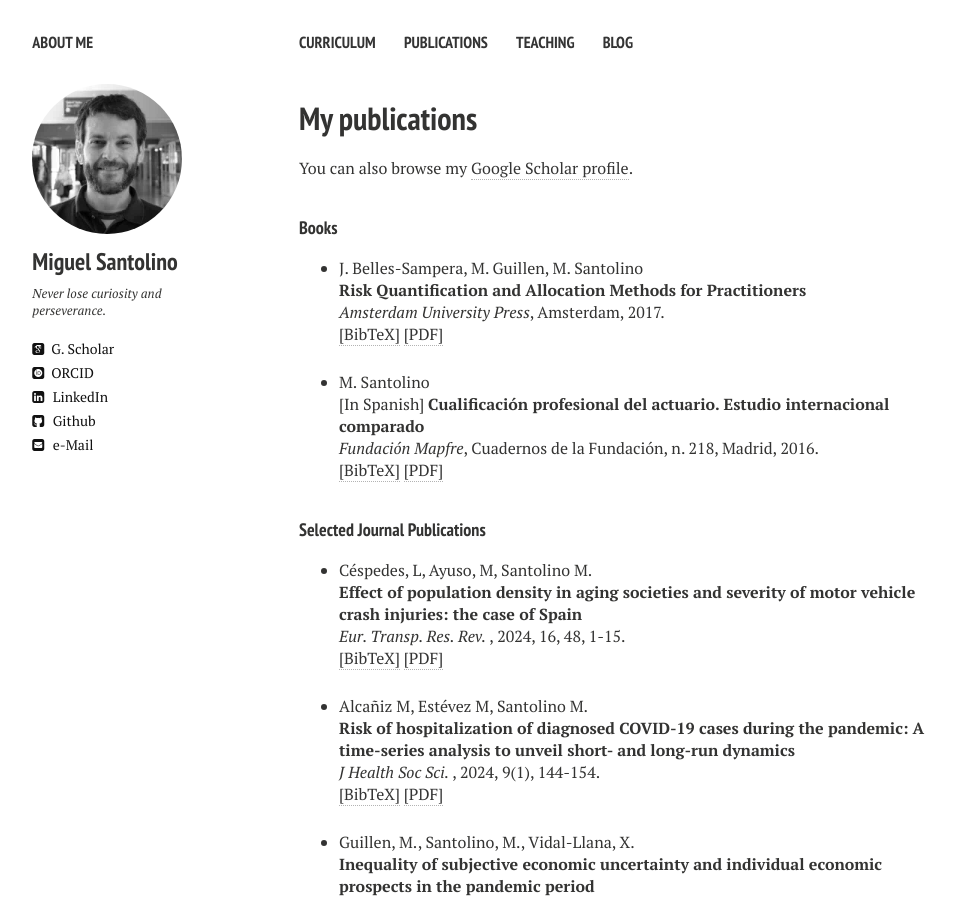
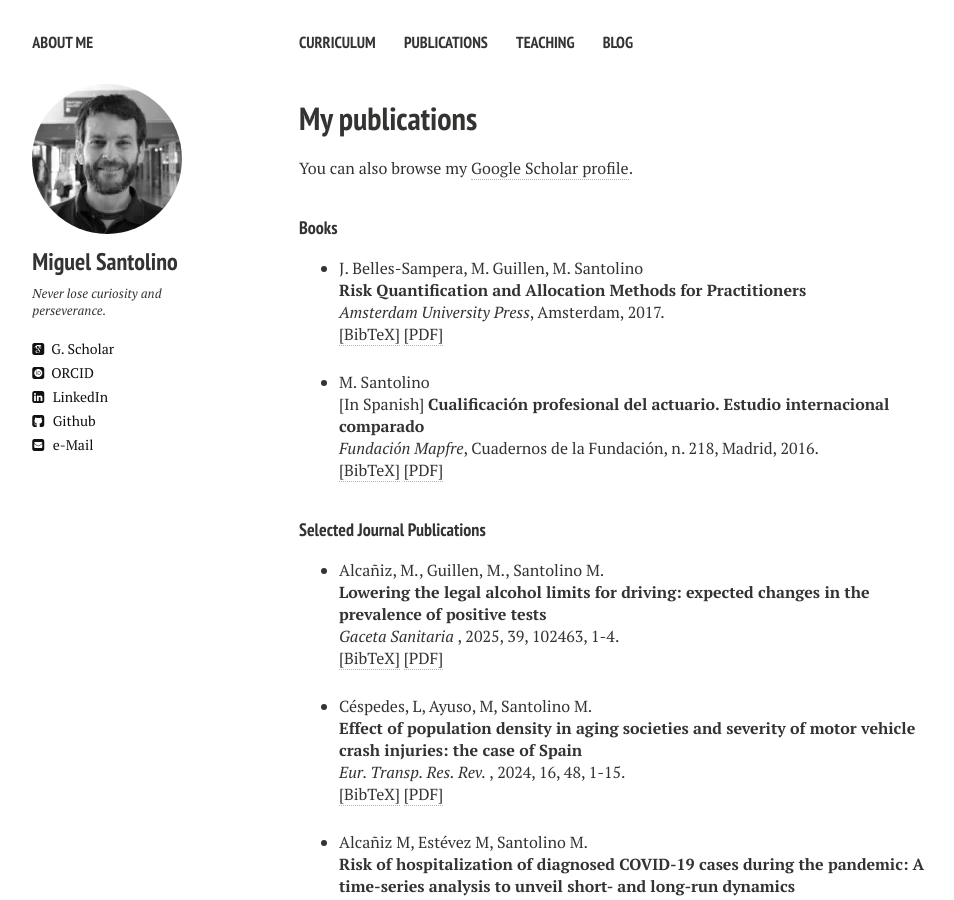
Before and after one commit to msantolino/msantolino.github.io, a Jekyll site: the page built from publications.md, in a window 1280 px wide and 900 px high. Shown: the whole window, without its empty margins (21-975 px from the left). Built offline with Jekyll 4.4.1, drawn with Linux system fonts in a browser that asks for light colours; nearby versions of some CDN libraries.

Commit message:
Update publications.html

```diff
--- a/_layouts/publications.html
+++ b/_layouts/publications.html
@@ -140,7 +140,31 @@ address   = {Madrid}
 <!-- Generated from JabRef by PubList by Truong Nghiem at 11:44 on 2015.09.10. -->
 <ul class="biblist">
 
-<!-- Item: santolino2024c -->
+<!-- Item: santolino2025 -->
+<li ><p>
+  Alcañiz, M., Guillen, M., Santolino M.
+<br><b> Lowering the legal alcohol limits for driving: expected changes in the prevalence of positive tests  </b><br>
+<i>  Gaceta Sanitaria </i>, 2025, 39, 102463, 1-4.
+<br />
+<a href="javascript:toggleBibtex('santolino2025')">[BibTeX]</a>
+<a href="https://doi.org/10.1016/j.gaceta.2025.102463" target="_blank">[PDF]</a>
+</p>
+<div id="bib_santolino2025" class="bibtex noshow">
+<pre>
+@article{santolino2025,
+  author = {Alcañiz, M., Guillen, M., Santolino M..},
+  title = {Lowering the legal alcohol limits for driving: expected changes in the prevalence of positive tests},
+  year = {2025},
+  number = {39},
+  volume = {102463},
+  pages={1-4},
+  journal = {Gaceta Sanitaria}
+}
+</pre>
+</div>
+</li>
+
+	<!-- Item: santolino2024c -->
 <li ><p>
   Céspedes, L, Ayuso, M, Santolino M.
 <br><b> Effect of population density in aging societies and severity of motor vehicle crash injuries: the case of Spain  </b><br>
```
